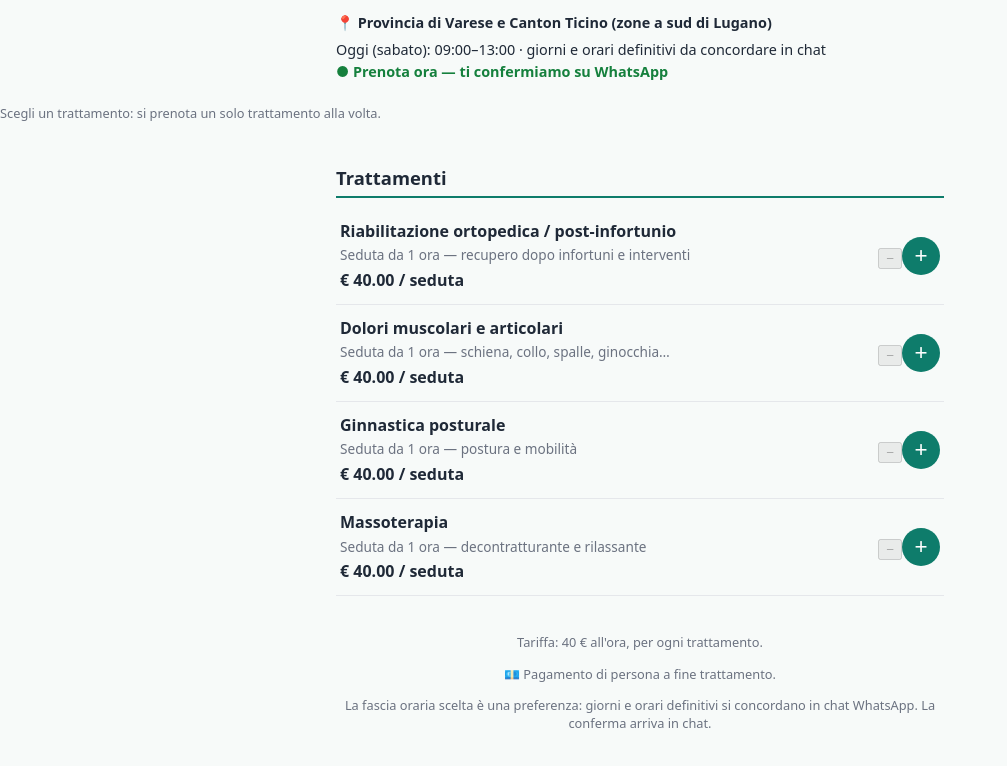
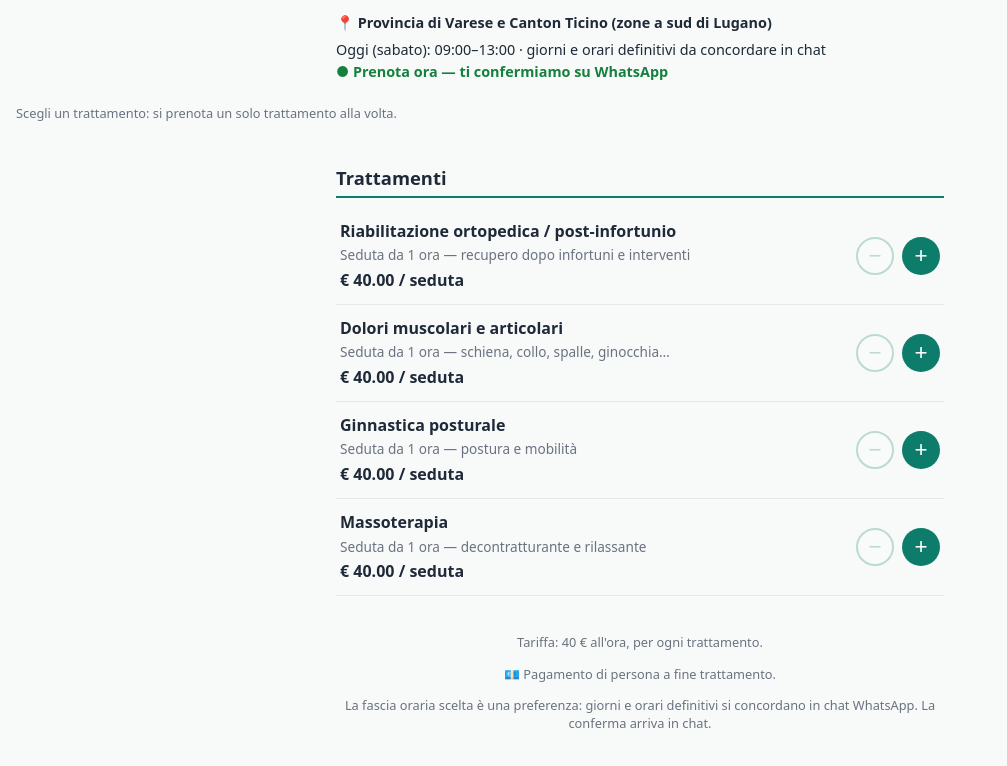
Before and after one commit to EmanueleZanardo/07-fisio-booking, a plain HTML site: page index.html in a window 1280 px wide. Shown: the part 144-910 px from the top of the page, without its empty margins (0-1007 px from the left). Drawn offline with Linux system fonts and the light colour scheme.

Commit message:
Fisio: un solo trattamento alla volta, +/− sulle schede, via domanda domicilio/studio, pagamento di persona a fine trattamento

```diff
--- a/styles.css
+++ b/styles.css
@@ -82,6 +82,22 @@ body {
   flex-shrink: 0;
 }
 .btn-add:active { background: var(--primario-scuro); transform: scale(0.95); }
+.prod-azioni { display: flex; gap: 8px; align-items: center; flex-shrink: 0; }
+.btn-remove {
+  background: #fff;
+  color: var(--primario);
+  border: 2px solid var(--primario);
+  border-radius: 50%;
+  width: 38px; height: 38px;
+  font-size: 1.4rem;
+  line-height: 1;
+  cursor: pointer;
+  flex-shrink: 0;
+}
+.btn-remove:active { transform: scale(0.95); }
+.btn-add:disabled, .btn-remove:disabled { opacity: 0.25; cursor: default; }
+.btn-add.in-cart { background: var(--primario-scuro); }
+.hint-trattamenti { padding: 0 16px; }
 .prodotto.non-disponibile { opacity: 0.45; }
 .prodotto.non-disponibile .btn-add { background: var(--muted); pointer-events: none; }
 
```
